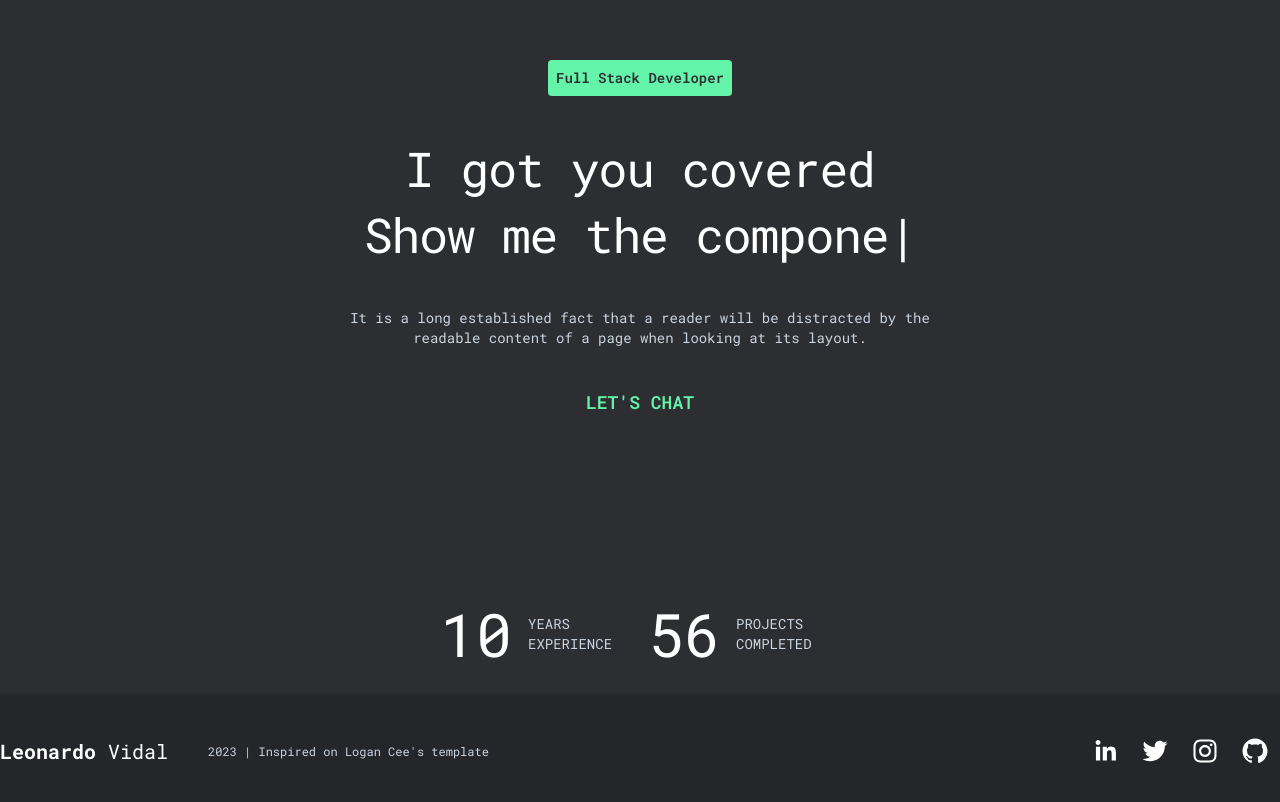
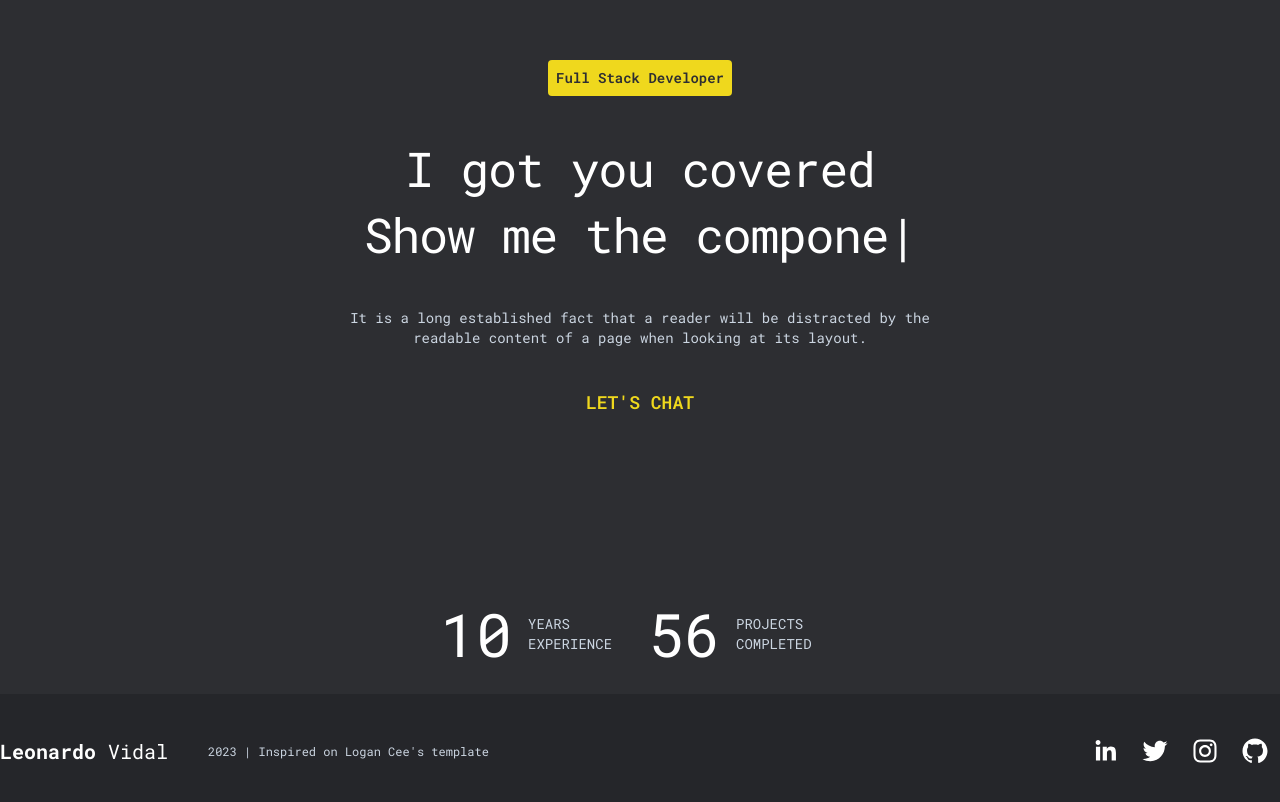
Before and after one commit to lvidal1/profile-2023, a Next.js app: page / in a window 1280 px wide. Shown: the part 106-908 px from the top of the page. Built offline with nearby package versions, Linux system fonts and the light colour scheme.

Commit message:
Swtich color naming to primary

```diff
--- a/styles/components/Hero.module.scss
+++ b/styles/components/Hero.module.scss
@@ -13,7 +13,7 @@
 }
 
 .label{
-    @apply bg-light-green p-2 rounded;
+    @apply bg-primary p-2 rounded;
     @apply text-sm text-dark-gray font-semibold;
 }
 
@@ -27,6 +27,6 @@
 }
 
 .ctaLink{
-    @apply pb-1 border-b-4 border-transparent hover:border-light-green text-lg;
-    @apply text-light-green font-semibold;
+    @apply pb-1 border-b-4 border-transparent hover:border-primary text-lg;
+    @apply text-primary font-semibold;
 }
--- a/tailwind.config.js
+++ b/tailwind.config.js
@@ -14,7 +14,9 @@ module.exports = {
       colors: {
         "dark-gray": "#2d2e32",
         "black": "#25262a",
-        "light-green": "#64f4a9"
+        "primary": "#efd81d",
+        "purple": "#7e43ff",
+        "green": "#64f4a9"
       }
     },
   },
```
